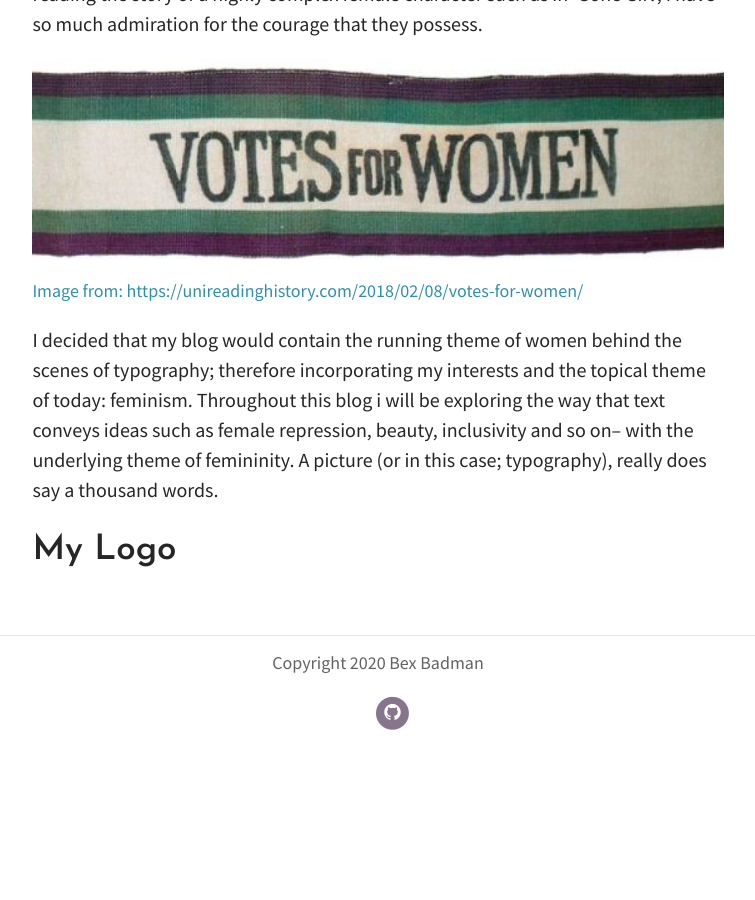
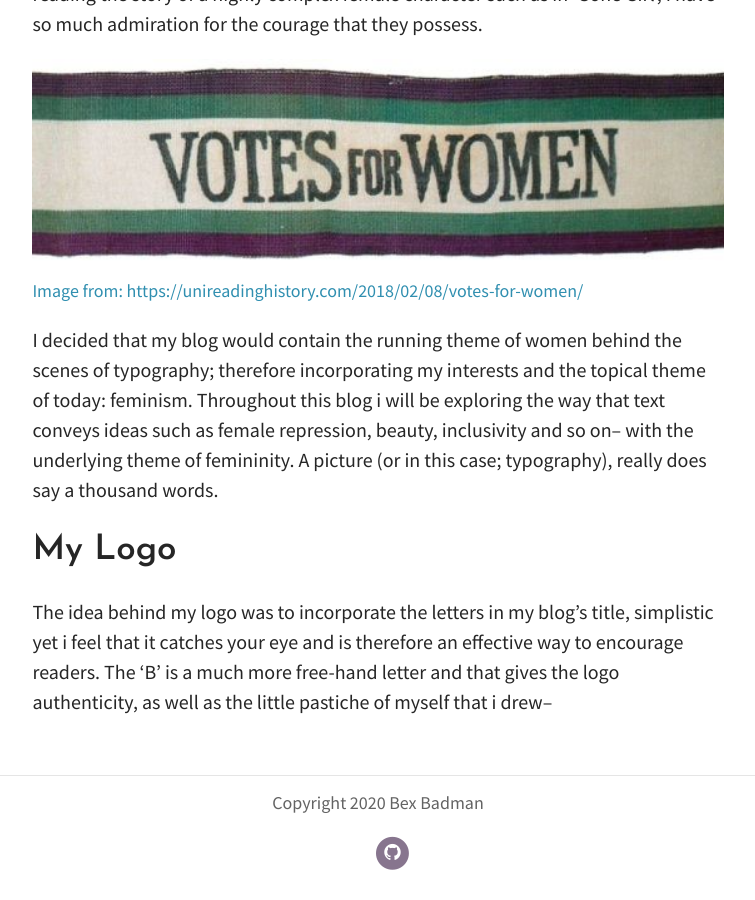
Before and after one commit to rebeccabadman1999/Bex-Badman-Blog, a Jekyll site: the page built from pages/about.md, in a window 1280 px wide and 900 px high, scrolled down 693 px. Shown: the whole window, without its empty margins (262-1017 px from the left). Built offline with Jekyll 4.4.1, drawn with Linux system fonts in a browser that asks for light colours; some web fonts are replaced; before the commit the page ends 1453 px from its top, so only the background shows below that.

Commit message:
Update Page “about”

```diff
--- a/pages/about.md
+++ b/pages/about.md
@@ -12,8 +12,6 @@ show: true
 ---
 In a world full of bold statements, new messages and concepts, the influence of text and what it symbolises has never been more prominent than in this time of change and acceptance. From the suffragette's banner to LGBTQ+ support posters, in the last decade we have seen how the use of typography can help communities in their cause as well as instill belief and hope in others.
 
-
-
 I have always had a passion for films, novels, brands etc, who have a strong sense of female empowerment. Whether I am watching my favourite marvel heroines, or reading the story of a highly complex female character such as in 'Gone Girl', I have so much admiration for the courage that they possess.
 
 ![Image from: https://unireadinghistory.com/2018/02/08/votes-for-women/](../uploads/votes-100-3-banner-image.jpg "Suffragette Banner")
@@ -21,3 +19,5 @@ I have always had a passion for films, novels, brands etc, who have a strong sen
 I decided that my blog would contain the running theme of women behind the scenes of typography; therefore incorporating my interests and the topical theme of today: feminism. Throughout this blog i will be exploring the way that text conveys ideas such as female repression, beauty, inclusivity and so on-- with the underlying theme of femininity. A picture (or in this case; typography), really does say a thousand words.
 
 ## My Logo
+
+The idea behind my logo was to incorporate the letters in my blog's title, simplistic yet i feel that it catches your eye and is therefore an effective way to encourage readers. The 'B' is a much more free-hand letter and that gives the logo authenticity, as well as the little pastiche of myself that i drew--
```
